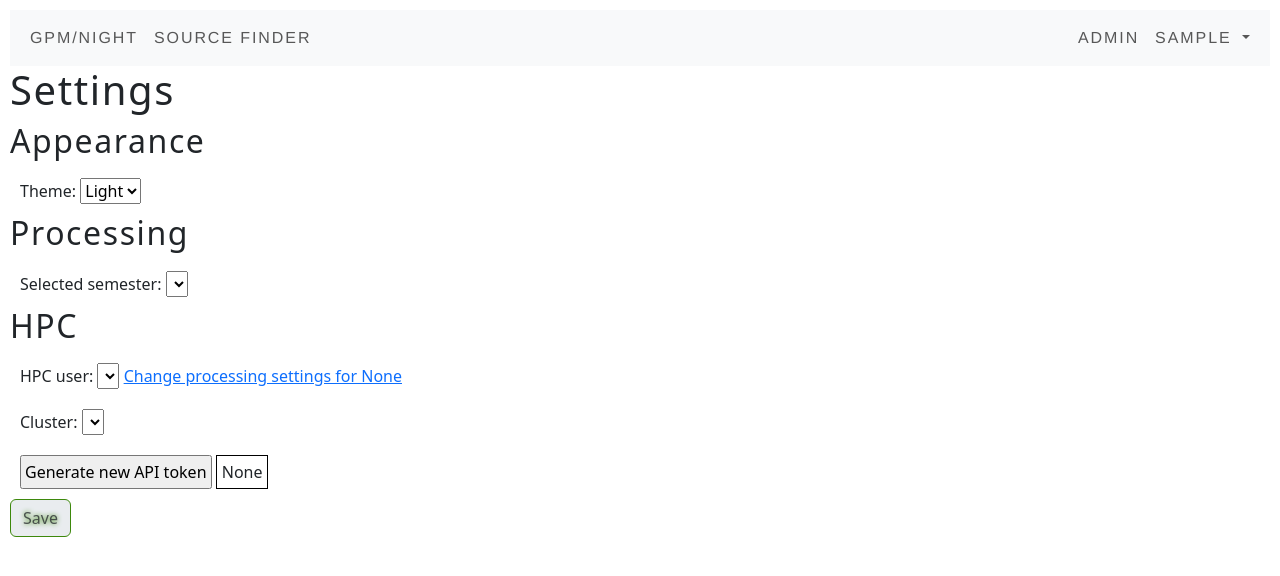
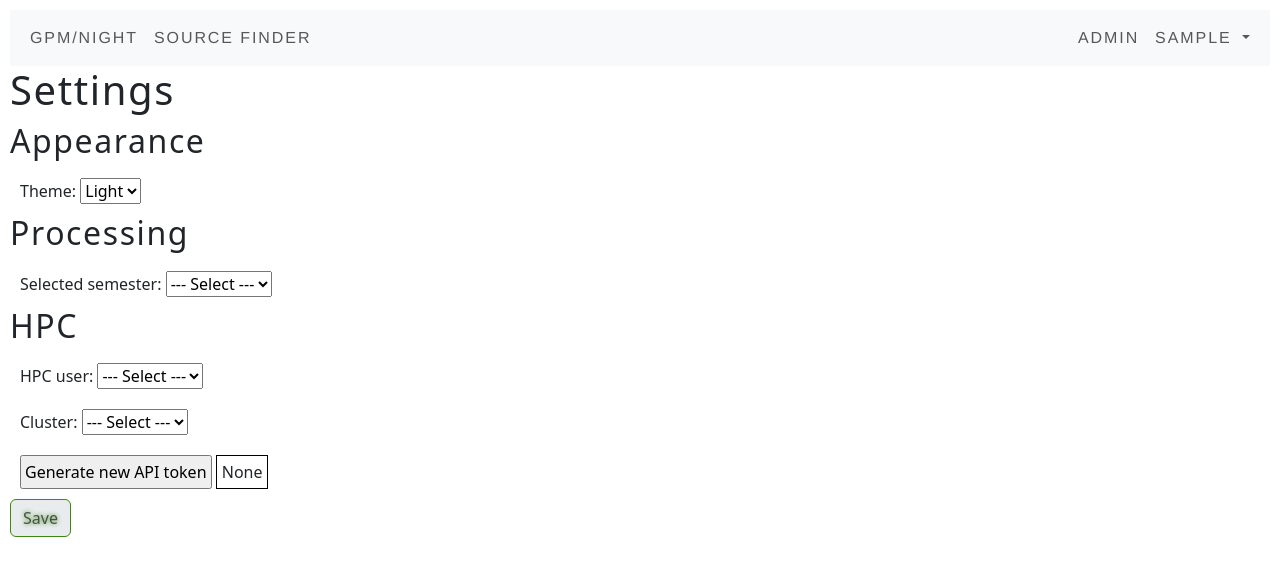
Before and after one commit to robotopia/MWA-Galactic-Plane-Monitoring, a Django app: page /processing/session_settings in a window 1280 px wide. Shown: the top 576 px of the page. Run offline with Django 4.2, Linux system fonts and the light colour scheme; the visitor is signed in with stand-in values (Sample User, id 1); data comes from the database, SQL or seed files in the repository; data that the repository does not hold is empty; parts of the project's set-up code (start-up, migrations or seed data) failed here and were passed over.

Commit message:
Made the User Settings page more robust (e.g. to non-existent hpc_users)

```diff
--- a/db/processing/templates/processing/user_settings.html
+++ b/db/processing/templates/processing/user_settings.html
@@ -24,6 +24,7 @@
   <div style="padding: 10px;">
     <label for="semesters">Selected semester:</label>
     <select id="semesters" name="selected_semester">
+      <option value=''>--- Select ---</option>
       {% for semester in semesters %}
       <option value='{{ semester.pk }}' {% if request.user.session_settings.selected_semester == semester %}selected{% endif %}>{{ semester }}</option>
       {% endfor %}
@@ -34,21 +35,18 @@
 
   <div style="padding: 10px;">
     <label for="hpc_users">HPC user:</label>
-    <select id="hpc_users" name="selected_hpc_user">
+    <select id="hpc_users" name="selected_hpc_user" onchange="update_clusters();">
+      <option value=''>--- Select ---</option>
       {% for hpc_user in request.user.hpc_users.all %}
       <option value='{{ hpc_user.pk }}' {% if request.user.session_settings.selected_hpc_user == hpc_user %}selected{% endif %}>{{ hpc_user }}</option>
       {% endfor %}
     </select>
-    <a href="{% url 'hpc_user_settings' hpc_user_id=request.user.session_settings.selected_hpc_user.id %}?next={% url 'user_session_settings' %}">Change processing settings for {{ request.user.session_settings.selected_hpc_user }}</a>
+    {% if request.user.session_settings.selected_hpc_user %}<a href="{% url 'hpc_user_settings' hpc_user_id=request.user.session_settings.selected_hpc_user.id %}?next={% url 'user_session_settings' %}">Change processing settings for {{ request.user.session_settings.selected_hpc_user }}</a>{% endif %}
   </div>
 
   <div style="padding: 10px;">
     <label for="clusters">Cluster:</label>
-    <select id="clusters" name="selected_cluster">
-      {% for cluster in clusters %}
-      <option value='{{ cluster.pk }}' {% if request.user.session_settings.selected_cluster == cluster %}selected{% endif %}>{{ cluster.name }}</option>
-      {% endfor %}
-    </select>
+    <select id="clusters" name="selected_cluster"></select>
   </div>
 
   <div style="padding: 10px;">
@@ -69,6 +67,14 @@
   // Update clusters dropdown depending on selected HPC user
   function update_clusters () {
     clusters_dropdown.innerHTML = '';
+
+    const option = document.createElement('option');
+    option.value = '';
+    option.text = '--- Select ---';
+    clusters_dropdown.appendChild(option);
+
+    if (hpc_users_dropdown.value == '') return;
+
     for (const cluster of clusters_by_hpc_user[hpc_users_dropdown.value]) {
       const option = document.createElement('option');
       option.value = cluster.pk;
@@ -78,7 +84,9 @@
     clusters_dropdown.value = "{{ request.user.session_settings.selected_cluster.pk }}";
   }
 
-  update_clusters();
+  document.addEventListener('DOMContentLoaded', function() {
+    update_clusters();
+  });
 </script>
 
 {% endblock %}
--- a/db/processing/views.py
+++ b/db/processing/views.py
@@ -388,24 +388,22 @@ def UserSessionSettings(request):
         session_settings.save()
 
     if request.method == 'POST':
-        try:
-            selected_hpc_user = models.HpcUser.objects.get(pk=request.POST.get('selected_hpc_user'))
-            if selected_hpc_user != request.user.session_settings.selected_hpc_user:
-                # Selected HPC user has been switched, so disconnect the old one
-                request.user.session_settings.hpc_disconnect()
-                request.user.session_settings.selected_hpc_user = selected_hpc_user
-        except:
-            pass
-        try:
-            selected_semester = models.Semester.objects.get(pk=request.POST.get('selected_semester'))
-            request.user.session_settings.selected_semester = selected_semester
-        except:
-            pass
-        try:
-            selected_cluster = models.Cluster.objects.get(pk=request.POST.get('selected_cluster'))
-            request.user.session_settings.selected_cluster = selected_cluster
-        except:
-            pass
+        hpc_user_id = request.POST.get('selected_hpc_user')
+        selected_hpc_user = models.HpcUser.objects.get(pk=hpc_user_id) if hpc_user_id else None
+        if selected_hpc_user != request.user.session_settings.selected_hpc_user:
+            # Selected HPC user has been switched, so disconnect the old one
+            request.user.session_settings.hpc_disconnect()
+        request.user.session_settings.selected_hpc_user = selected_hpc_user
+
+        # Parse the selected semester
+        semester_id = request.POST.get('selected_semester')
+        selected_semester = models.Semester.objects.get(pk=semester_id) if semester_id else None
+        request.user.session_settings.selected_semester = selected_semester
+
+        # Parse the selected cluster
+        cluster_id = request.POST.get('selected_cluster')
+        selected_cluster = models.Cluster.objects.get(pk=cluster_id) if cluster_id else None
+        request.user.session_settings.selected_cluster = selected_cluster
 
         request.user.session_settings.site_theme = request.POST.get('site_theme')
         request.user.session_settings.save()
```
